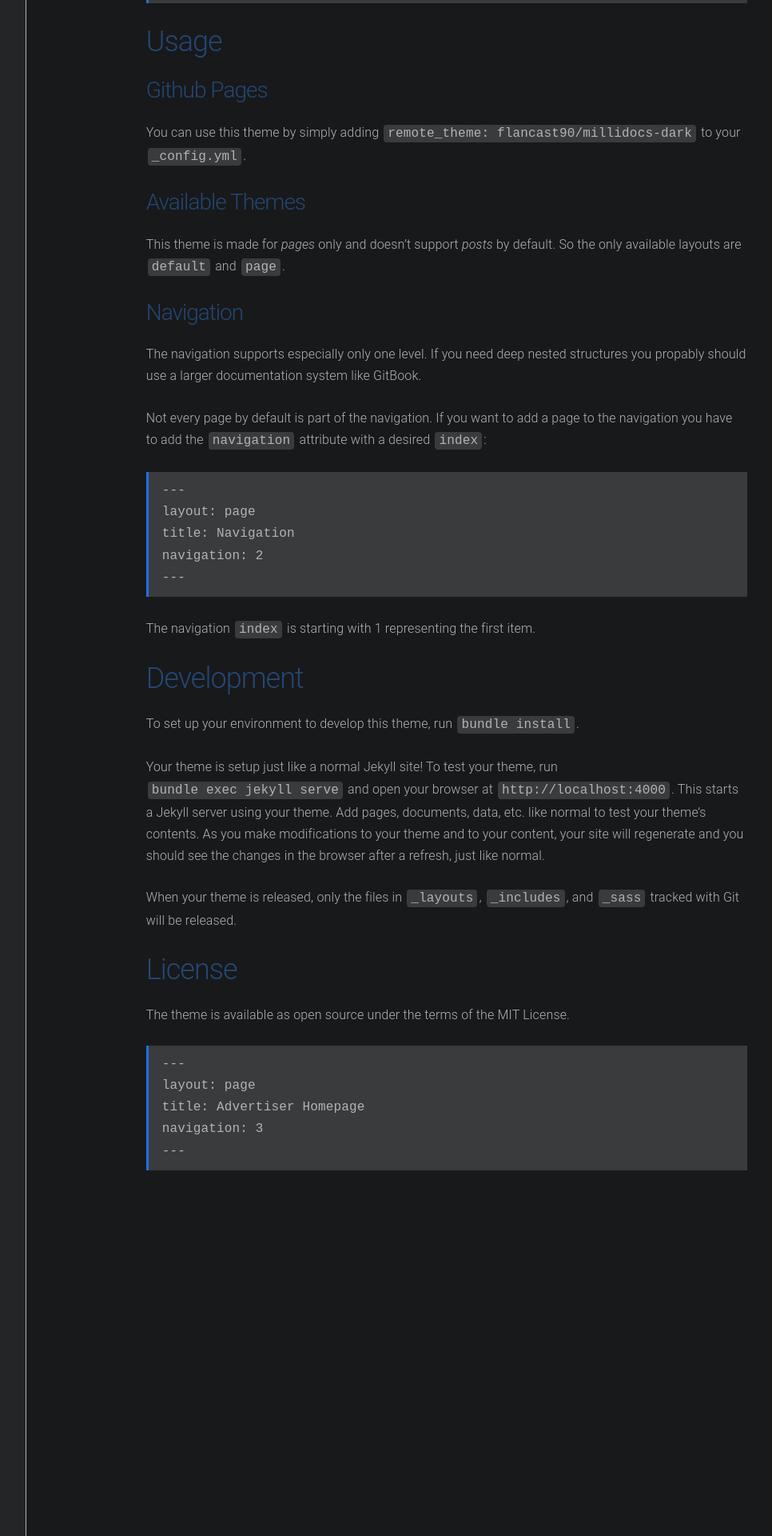
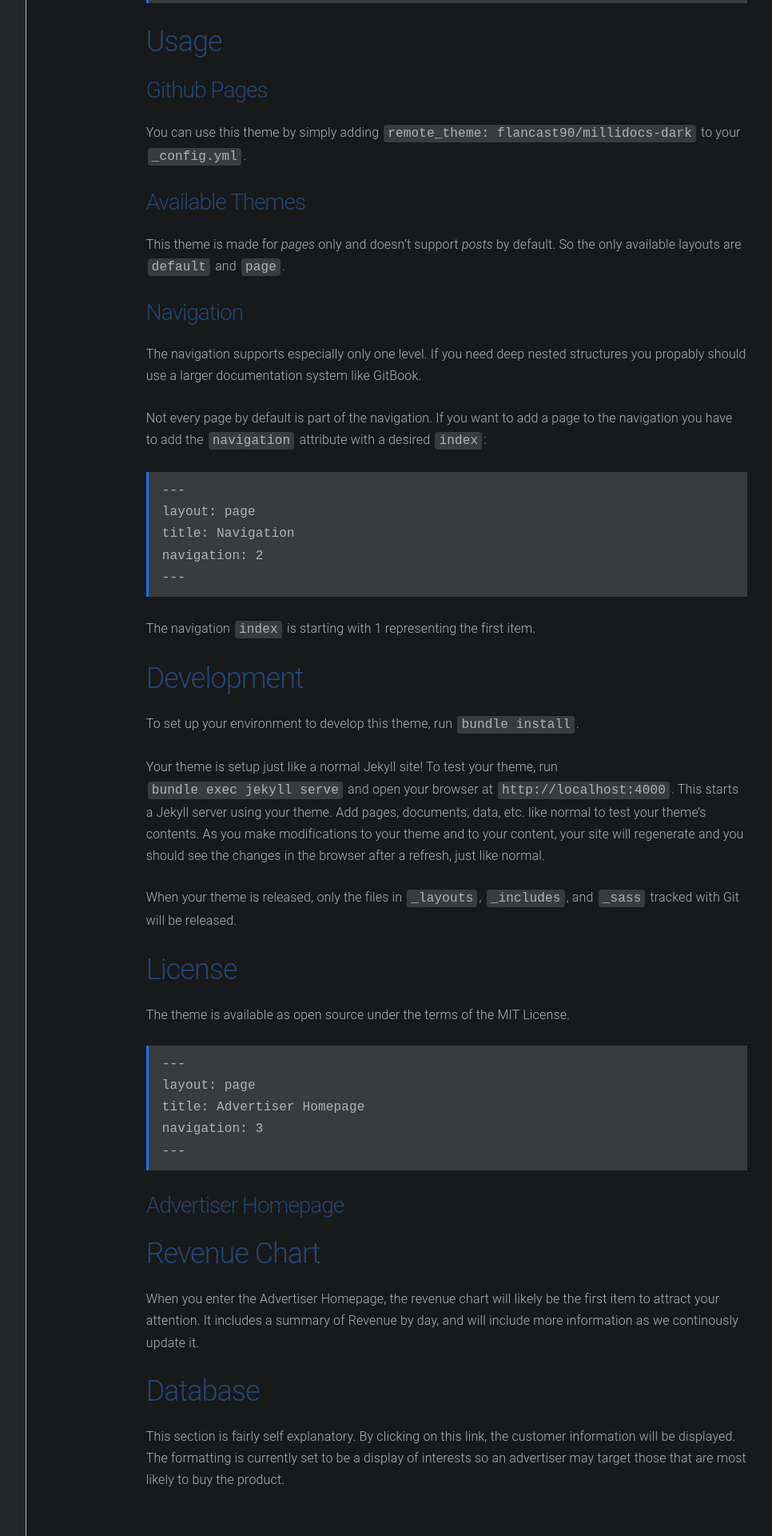
Before and after one commit to C0smicCrush/Millidocs, a Jekyll site: the page built from index.md, in a window 1280 px wide. Shown: the part 1629-3549 px from the top of the page at 80% size, without its empty margins (180-1146 px from the left). Built offline with Jekyll 4.4.1, drawn with Linux system fonts in a browser that asks for light colours.

Commit message:
Slight text update

````diff
--- a/index.md
+++ b/index.md
@@ -98,3 +98,15 @@ title: Advertiser Homepage
 navigation: 3
 ---
 ```
+### Advertiser Homepage
+
+## Revenue Chart
+
+When you enter the Advertiser Homepage, the revenue chart will likely be the first item to attract your attention.
+It includes a summary of Revenue by day, and will include more information as we continously update it.
+
+## Database
+
+This section is fairly self explanatory. By clicking on this link, the customer information will be displayed.
+The formatting is currently set to be a display of interests so an advertiser may target those that are most
+likely to buy the product.
````
